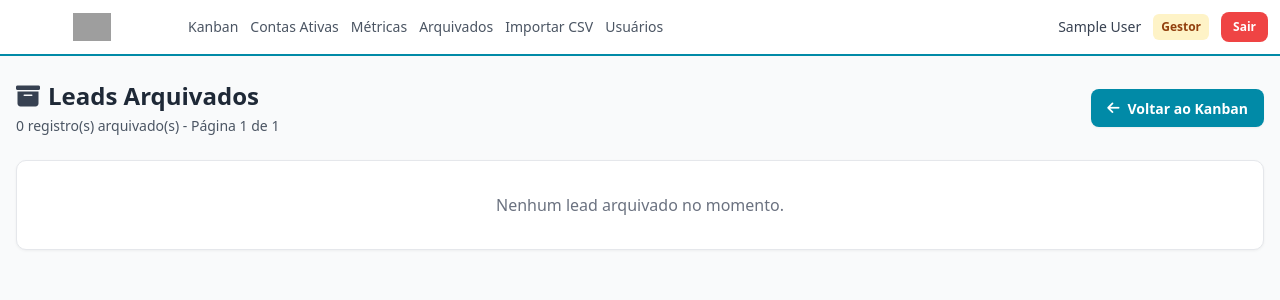
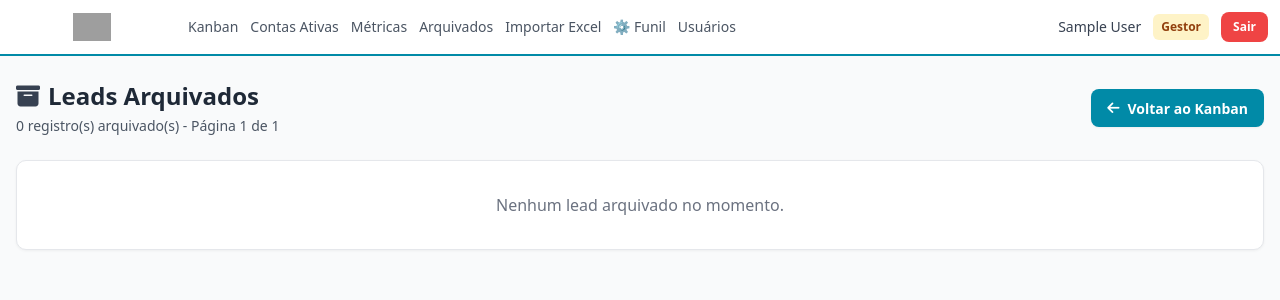
Before and after one commit to alexconectado/mini-crm, a Django app: page /crm/arquivados/ in a window 1280 px wide. Shown: the top 300 px of the page. Run offline with Django 5.2, Linux system fonts and the light colour scheme; the visitor is signed in with stand-in values (Sample User, id 1); data that the repository does not hold is empty; some libraries are stand-ins or nearby versions; grey boxes are pictures that could not be loaded.

Commit message:
feat: adicionar link 'Funil' na navbar para admins
- Link direto para /admin/configuracao-funil/
- Ícone ⚙️ para identificação visual
- Posicionado entre 'Importar Excel' e 'Usuários'
- Visível apenas para is_admin_user
- Corrige label 'Importar CSV' → 'Importar Excel'

```diff
--- a/crm/templates/crm/base.html
+++ b/crm/templates/crm/base.html
@@ -251,7 +251,8 @@
                     {% if is_admin_user %}
                     <a href="{% url 'metricas' %}" class="text-gray-600 hover:text-[var(--primary)] font-medium transition-colors text-sm">Métricas</a>
                     <a href="{% url 'arquivados' %}" class="text-gray-600 hover:text-[var(--primary)] font-medium transition-colors text-sm">Arquivados</a>
-                    <a href="{% url 'importar_csv' %}" class="text-gray-600 hover:text-[var(--primary)] font-medium transition-colors text-sm">Importar CSV</a>
+                    <a href="{% url 'importar_csv' %}" class="text-gray-600 hover:text-[var(--primary)] font-medium transition-colors text-sm">Importar Excel</a>
+                    <a href="{% url 'configuracao_funil' %}" class="text-gray-600 hover:text-[var(--primary)] font-medium transition-colors text-sm">⚙️ Funil</a>
                     <a href="{% url 'gestao_usuarios' %}" class="text-gray-600 hover:text-[var(--primary)] font-medium transition-colors text-sm">Usuários</a>
                     {% endif %}
                 </nav>
```
